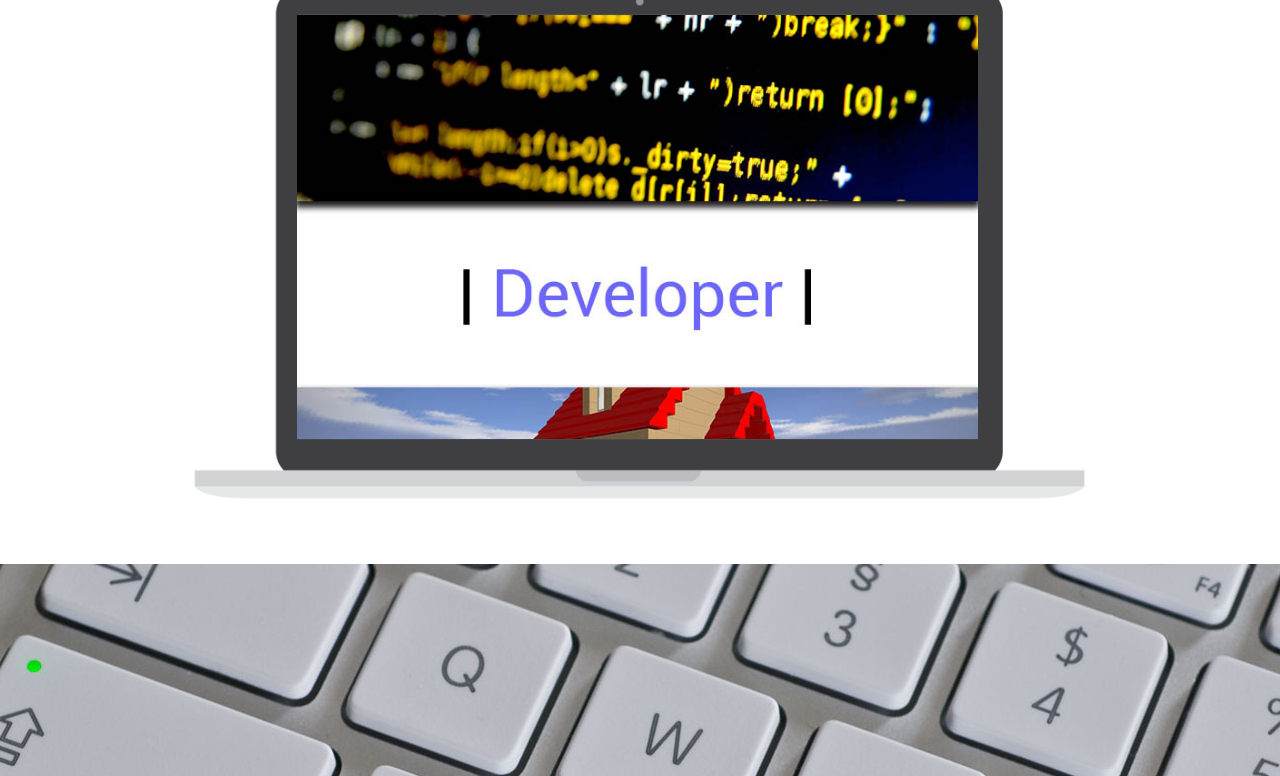
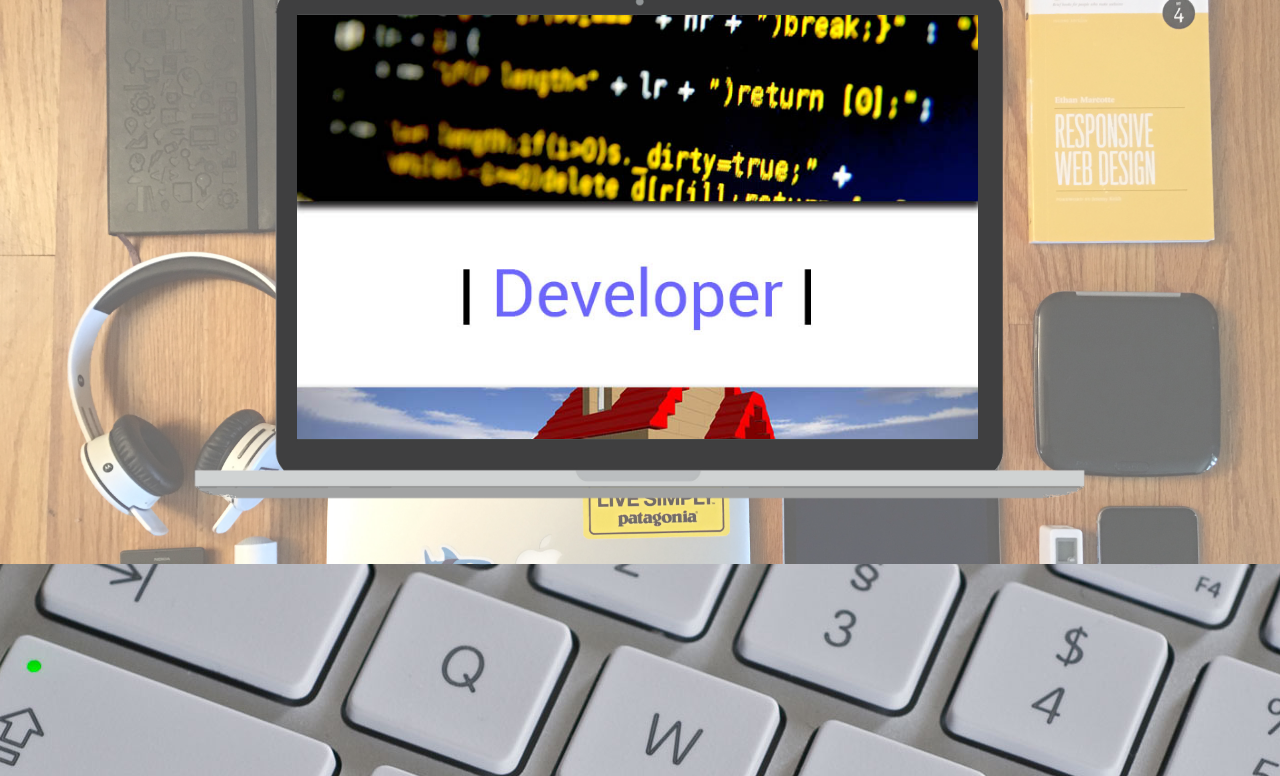
Before and after one commit to theetommyt/theetommyt.github.io, a plain HTML site: page index.html in a window 1280 px wide. Shown: the part 115-891 px from the top of the page. Drawn offline with Linux system fonts and the light colour scheme.

Commit message:
jumbotron background

```diff
--- a/index.html
+++ b/index.html
@@ -34,11 +34,11 @@
 
 
       <main>
-        <div class="section white">
+        <div class="section"  id="kit">
           <div class="row container">
             <div class="contain">
               <div class="mockup">
-                <img class="macbook" src="images/flatMacbook.jpg">
+                <img class="macbook" src="images/macbook.png">
                 <div class="artwork">
                   <img class="macbook" src="images/inMacbook.jpg">
                 </div>
@@ -69,7 +69,7 @@
                     <p>A restaurant POS system CRUD app built with Sinatra and Backbone.</p>
                   </div>
                   <div class="card-action">
-                    <a href="#">Live on Web</a><a href="https://github.com/theetommyt/RESTaurant">GitHub Repo</a>
+                    <a href="https://reignpos.herokuapp.com/">Live on Web</a><a href="https://github.com/theetommyt/RESTaurant">GitHub Repo</a>
                   </div>
               </div>
             </div>
--- a/styles/main.scss
+++ b/styles/main.scss
@@ -4,6 +4,16 @@
   border-radius: 50%;
   margin: 5px;
   box-shadow: 0 2px 5px 0 rgba(0, 0, 0, 0.26)
+}
+
+#kit {
+  background:
+    linear-gradient(
+      rgba(255, 255, 255, 0.40),
+      rgba(255, 255, 255, 0.40)
+    ),
+    url(../images/webDev.jpg);
+  background-size: cover;
 }
 
 .contain {
```
Also changed, not shown: images/macbook.png (added), images/webDev.jpg (added), styles/main.css, 1 other file.
